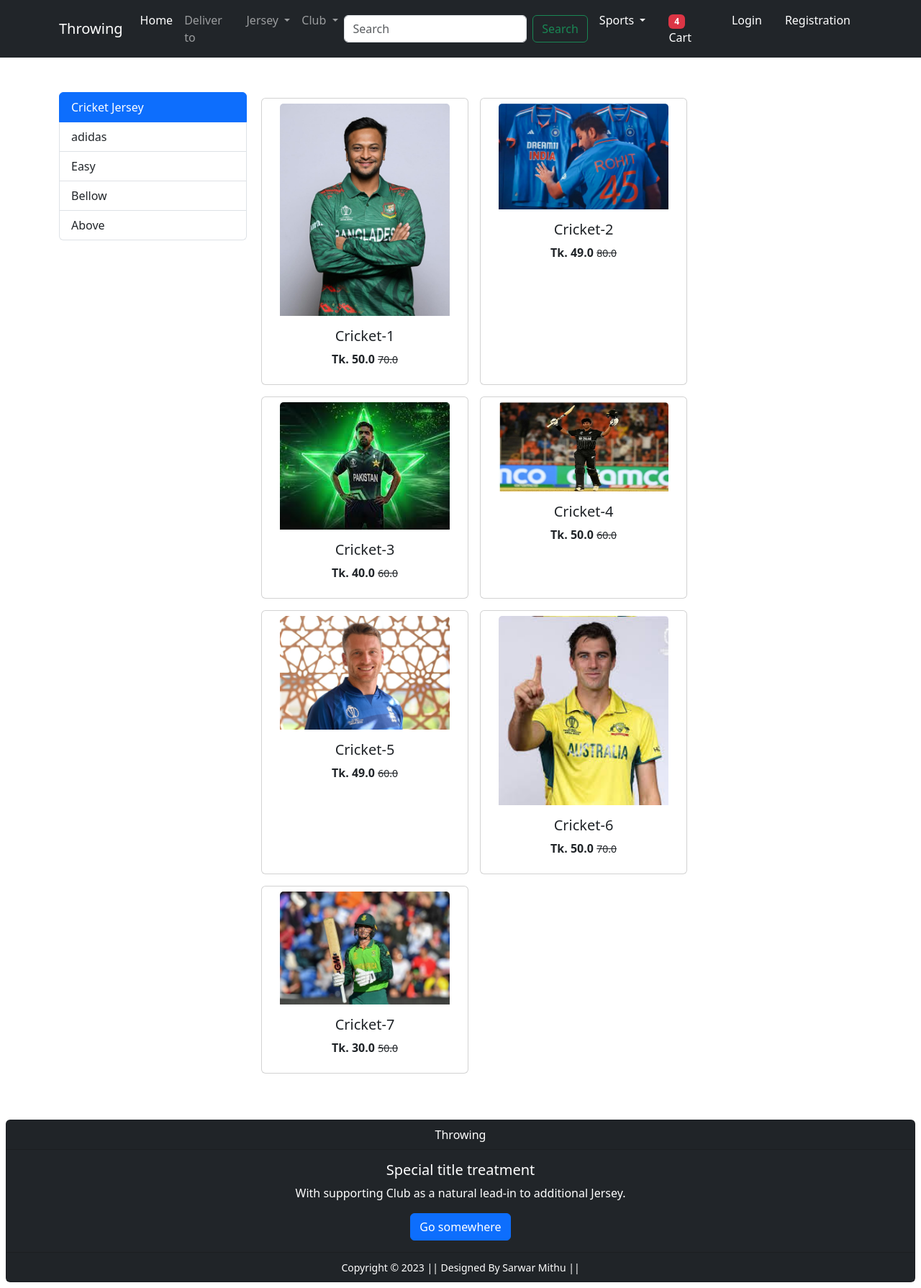
After one commit to sarwar-mirza/Ecommerce-site, a Django app: page /cricket/ in a window 1280 px wide. The commit adds this page. Shown: the whole page at 72% size. Run offline with Django 4.2, Linux system fonts and the light colour scheme; data comes from the database, SQL or seed files in the repository; some libraries are stand-ins or nearby versions.

Commit message:
Specific Cricket & All product showing

```diff
--- /dev/null
+++ b/app/templates/app/cricket.html
@@ -0,0 +1,60 @@
+{% extends 'app/base.html' %}
+{% load static %}
+
+{% block title %}Football Page {% endblock title %}
+
+{% block content %}
+<div class="container my-5">
+    <div class="row">
+        <div class="col-sm-3">
+            <div class="list-group">
+                <a href="{% url 'cricket' %}" class="list-group-item list-group-item-action active"
+                    aria-current="true">
+                    Cricket Jersey
+                </a>
+
+                <a href="{% url 'cricketdata' 'adidas' %}" class="list-group-item list-group-item-action"
+                    aria-current="true">
+                    adidas
+                </a>
+
+                <a href="{% url 'cricketdata' 'Easy' %}" class="list-group-item list-group-item-action"
+                    aria-current="true">
+                    Easy
+                </a>
+
+                <a href="{% url 'cricketdata' 'bellow' %}" class="list-group-item list-group-item-action"
+                    aria-current="true">
+                    Bellow
+                </a>
+
+                <a href="{% url 'cricketdata' 'above' %}" class="list-group-item list-group-item-action"
+                    aria-current="true">
+                    Above
+                </a>
+
+            </div>
+        </div>
+
+        <div class="col-sm-9">
+            <div class="row">
+                {% for product in cricket %}
+
+                <div class="card mx-2 my-2" style="width: 18rem;">
+                    <a href="{% url 'product-detail' product.id %}" class="btn">
+                        <img src="{{product.product_image.url}}" class="card-img-top" alt="...">
+                        <div class="card-body text-center">
+                            <h5 class="card-title">{{product.title}}</h5>
+                            <div class="fw-bold">Tk. {{product.discount_price}}
+                                <small class="fw-light text-decoration-line-through"> {{product.selling_price}}</small>
+                            </div>
+                        </div>
+                    </a>
+                </div>
+
+                {% endfor %}
+            </div>
+        </div>
+    </div>
+</div>
+{% endblock content %}
--- a/app/templates/app/navbar.html
+++ b/app/templates/app/navbar.html
@@ -12,7 +12,7 @@
                 <a class="nav-link active" aria-current="page" href="/">Home</a>
               </li>
               <li class="nav-item">
-                <a class="nav-link" href="#">Link</a>
+                <a class="nav-link" href="#">Deliver to</a>
               </li>
               <li class="nav-item dropdown">
                 <a class="nav-link dropdown-toggle" href="#" role="button" data-bs-toggle="dropdown" aria-expanded="false">
@@ -21,9 +21,9 @@
                 <ul class="dropdown-menu">
                   <li><a class="dropdown-item" href="{% url 'baseball' %}">Baseball</a></li>
                   <li><a class="dropdown-item" href="{% url 'football' %}">Football</a></li>
-                  <li><a class="dropdown-item" href="#">Cricket</a></li>
+                  <li><a class="dropdown-item" href="{% url 'cricket' %}">Cricket</a></li>
                   <li><hr class="dropdown-divider"></li>
-                  <li><a class="dropdown-item" href="#">Others</a></li>
+                  <li><a class="dropdown-item" href="{% url 'allproduct' %}">All Product</a></li>
                 </ul>
               </li>
 
--- a/app/urls.py
+++ b/app/urls.py
@@ -15,6 +15,11 @@
     path('football/', views.football, name='football'),
     path('footballdata/<slug:data>/', views.football, name='footballdata'),
 
+    path('cricket/', views.cricket, name='cricket'),
+    path('cricketdata/<slug:data>/', views.cricket, name='cricketdata'),
+
+    path('allproduct/', views.allproduct, name='allproduct'),
+
 
 
 ] + static(settings.MEDIA_URL, document_root = settings.MEDIA_ROOT)
--- a/app/views.py
+++ b/app/views.py
@@ -56,3 +56,26 @@
     elif data == 'above':
         football = Product.objects.filter(category='F').filter(discount_price__gte= 100)
     return render(request, 'app/football.html', {'football': football})
+
+
+
+# SPECIFIC FILTER CRICKET PRODUCT IN BRAND
+
+def cricket(request, data=None):
+
+    if data == None:
+      cricket = Product.objects.filter(category='C')
+    elif data == 'adidas' or data == 'Easy':
+       cricket = Product.objects.filter(category='C').filter(brand=data)
+
+    elif data == 'bellow':
+        cricket = Product.objects.filter(category='C').filter(discount_price__lt= 90)
+    elif data == 'above':
+        cricket = Product.objects.filter(category='C').filter(discount_price__gte= 100)
+    return render(request, 'app/cricket.html', {'cricket': cricket})
+
+
+# ALL PRODUCT
+def allproduct(request):
+    allprod = Product.objects.all()
+    return render(request, 'app/allproduct.html', {'allproduct':allprod})
```
Also changed, not shown: app/templates/app/allproduct.html (added, +24 -0 lines).
